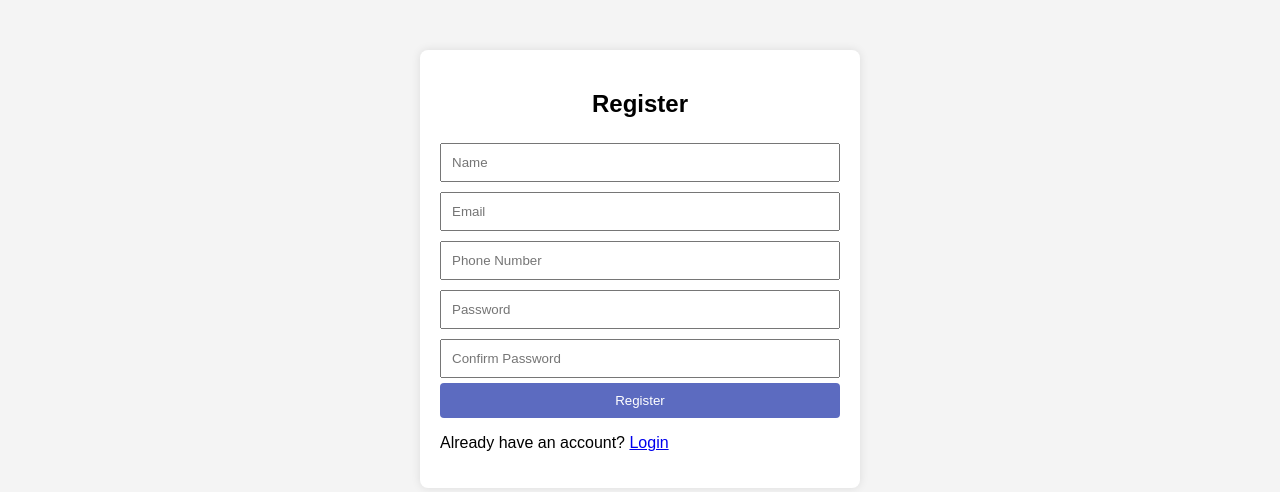
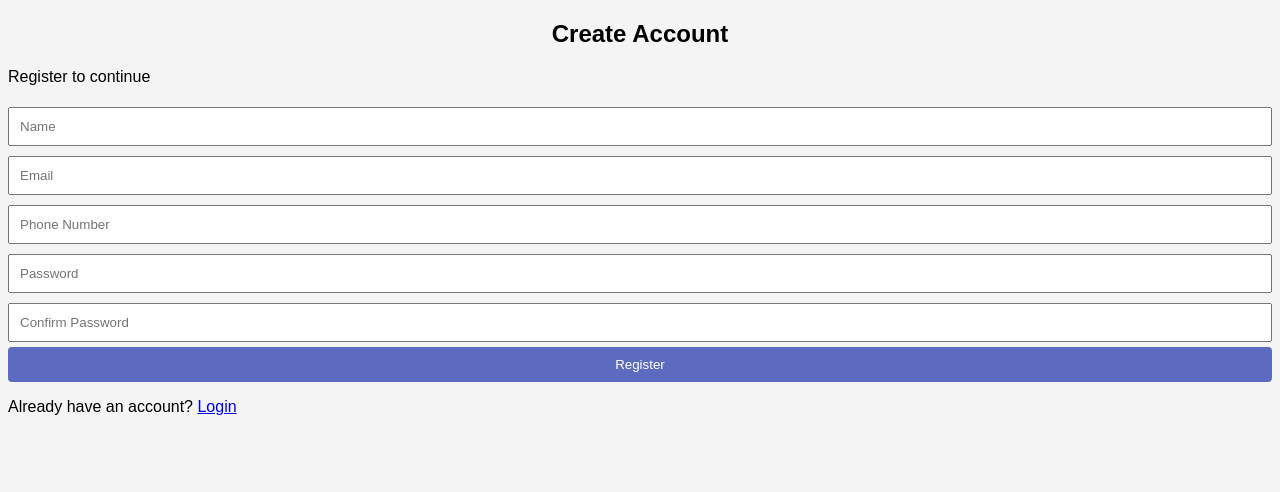
Before and after one commit to pemwatech/FLASK-LOGIN-SYSTEM, a Flask app: page /register in a window 1280 px wide. Shown: the top 492 px of the page. Run offline with Flask 3, Linux system fonts and the light colour scheme; some libraries are stand-ins or nearby versions.

Commit message:
Update register.html

```diff
--- a/FLASK-LOGIN SYSTEM/templates/register.html
+++ b/FLASK-LOGIN SYSTEM/templates/register.html
@@ -1,14 +1,23 @@
 <!DOCTYPE html>
-<html>
+<html lang="en">
 <head>
-    <title>Register</title>
-    <link rel="stylesheet" href="{{ url_for('static', filename='styles.css') }}">
 <meta charset="UTF-8">
 <meta name="viewport" content="width=device-width, initial-scale=1.0">
+
+<title>Register</title>
+
+<link rel="stylesheet" href="{{ url_for('static', filename='styles.css') }}">
 </head>
+
 <body>
-    <div class="container">
-        <h2>Register</h2>
+
+<div class="auth-container">
+
+<div class="auth-card">
+
+<h2>Create Account</h2>
+<p class="subtitle">Register to continue</p>
+
 {% with messages = get_flashed_messages() %}
 {% if messages %}
 <ul class="flash-messages">
@@ -18,15 +27,27 @@
 </ul>
 {% endif %}
 {% endwith %}
+
 <form action="/register" method="POST">
+
 <input type="text" name="name" placeholder="Name" required>
+
 <input type="email" name="email" placeholder="Email" required>
+
 <input type="text" name="phone_number" placeholder="Phone Number" required>
+
 <input type="password" name="password" placeholder="Password" required>
+
 <input type="password" name="Confirm_password" placeholder="Confirm Password" required>
+
 <button type="submit">Register</button>
+
 </form>
-        <p>Already have an account? <a href="/">Login</a></p>
+
+<p class="switch">Already have an account? <a href="/">Login</a></p>
+
 </div>
+</div>
+
 </body>
 </html>
```
Lines whose indentation alone changed are shown as unchanged.
